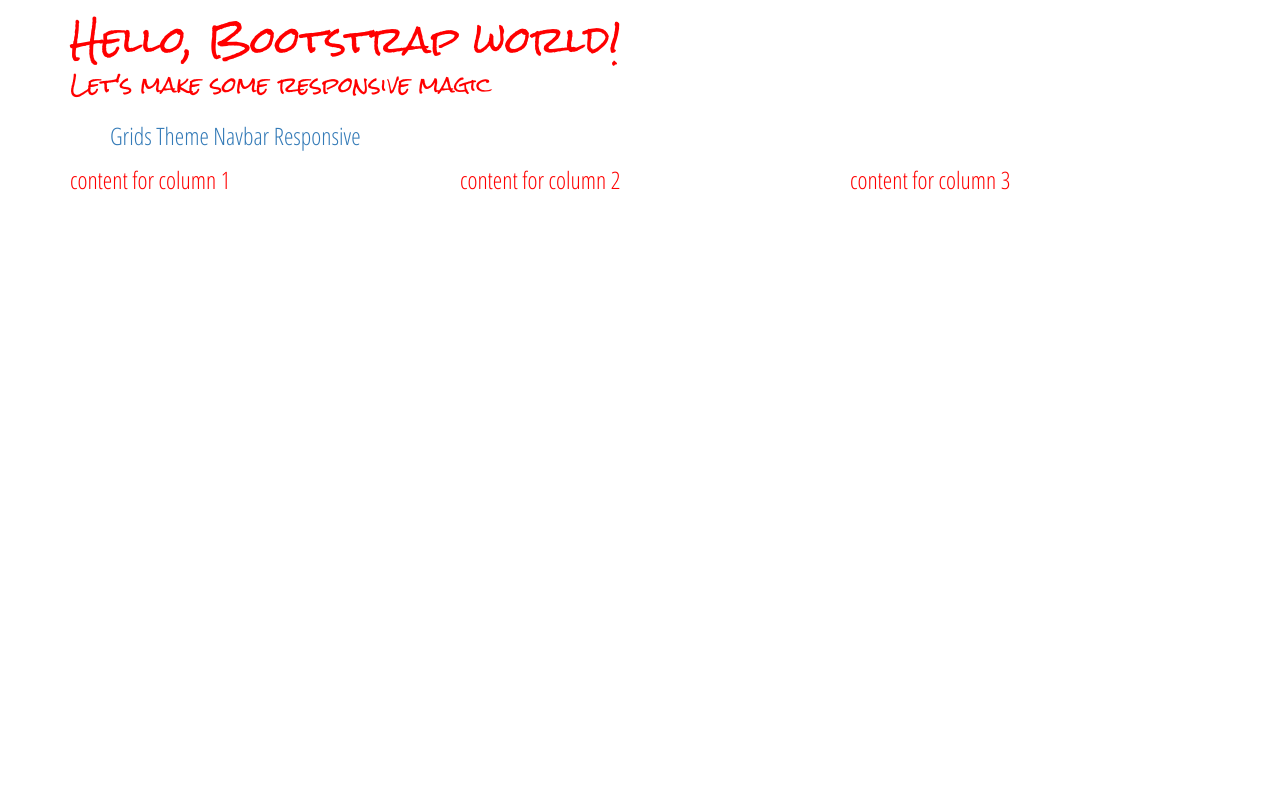
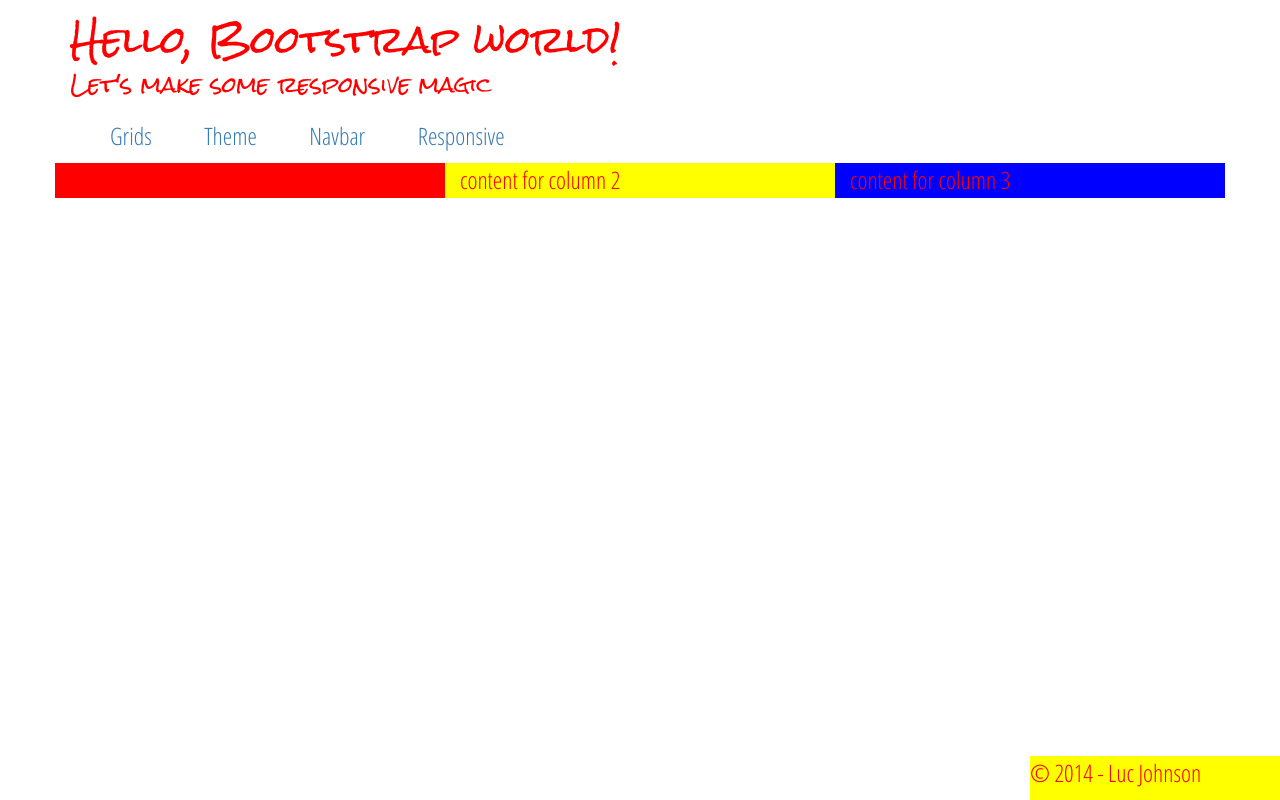
Before and after one commit to lucjohnson/bootstrap-demo, a plain HTML site: page index.html in a window 1280 px wide. Drawn offline with nearby package versions, Linux system fonts and the light colour scheme.

Commit message:
more bootstrap fun

```diff
--- a/css/main.css
+++ b/css/main.css
@@ -14,6 +14,15 @@ h1, h2, h3, h4, .lead {
 nav li {
 	list-style: none;
 	display: inline;
+	padding-right: 2em;
+}
+
+footer{
+	position: fixed;
+	bottom: 0;
+	right: 0;
+	width: 250px;
+	background-color: yellow;
 }
 
 @media (min-width: 992px) {
@@ -21,6 +30,7 @@ nav li {
 		font-size: 24px;
 		color: red;
 	}
+}
 
 @media (max-width: 991px) {
 	.lead {
--- a/index.html
+++ b/index.html
@@ -24,7 +24,7 @@
   <body>
     <div class="container">
       <h1>Hello, Bootstrap world!</h1>
-      <p class="lead">Let's make some responsive magic</p>
+      <p class="lead awesome">Let's make some responsive magic</p>
     <nav role="navigation">
       <ul>
         <li><a href="./grids.html">Grids</a></li>
@@ -34,17 +34,23 @@
       </ul>
     </nav>
     <div class="row">
-       <div class="col-md-4">
+       <div class="col-md-4 col-xs-8" style="background: red;">
          content for column 1
        </div>
-       <div class="col-md-4">
+       <div class="col-md-4 col-xs-4" style="background: yellow;">
          content for column 2
        </div>
-       <div class="col-md-4">
+       <div class="col-md-4 col-xs-12" style="background: blue;">
          content for column 3
        </div>
      </div><!-- /row -->
 
+    </div>
+
+    <div class="container">
+      <footer>
+        <p>&copy; 2014 - Luc Johnson</p>
+      </footer>
     </div>
 
     <!-- jQuery (necessary for Bootstrap's JavaScript plugins) -->
```
